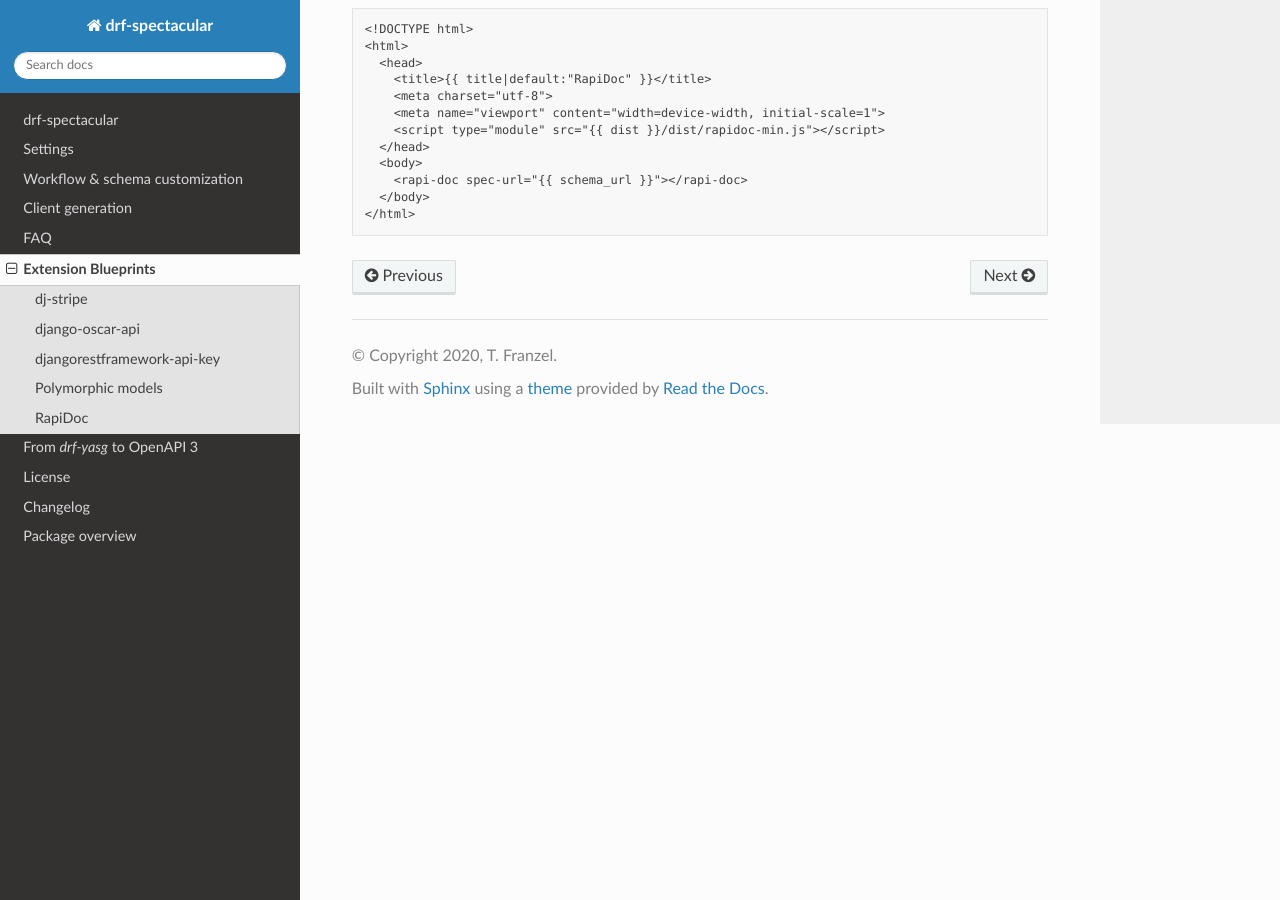
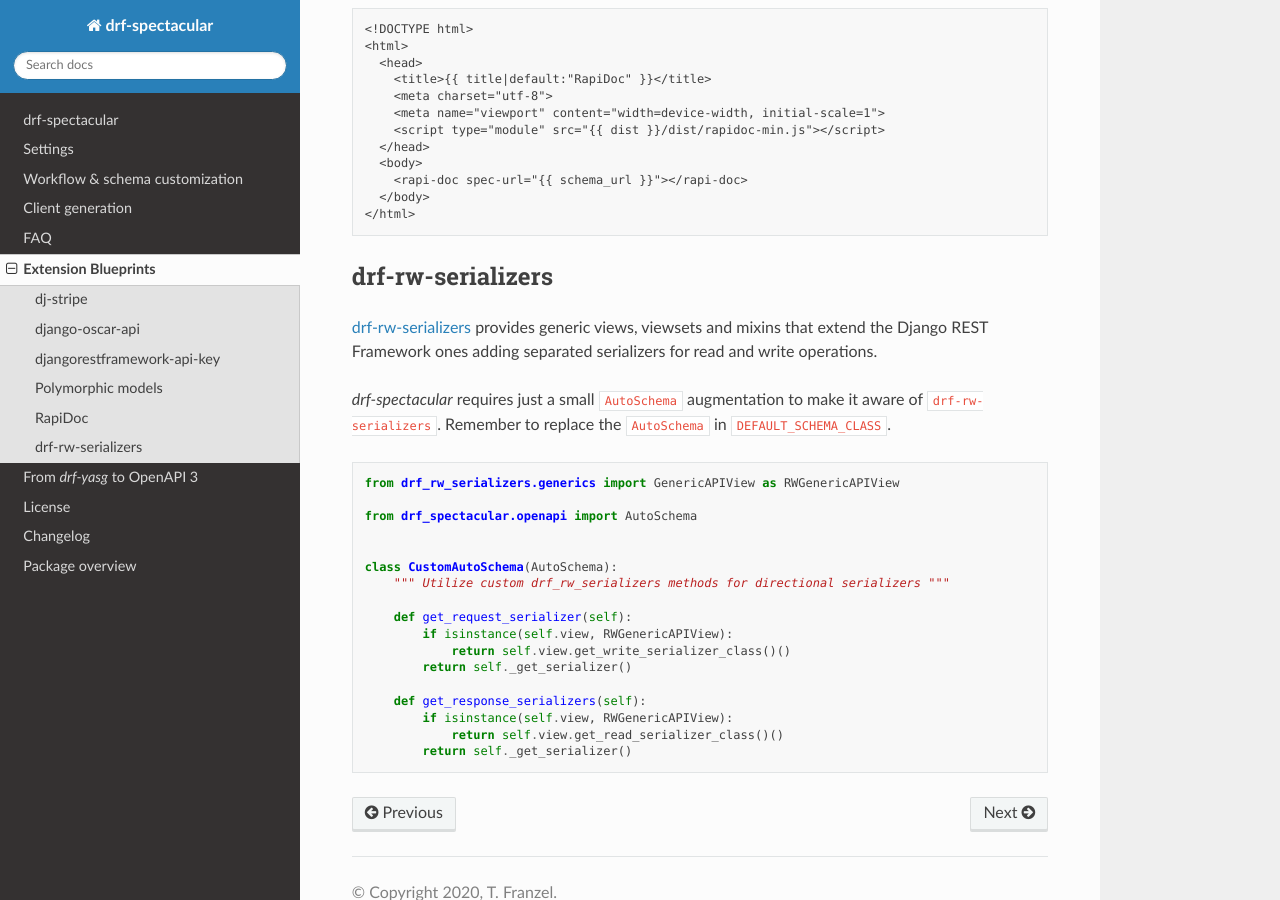
Before and after one commit to tfranzel/drf-spectacular, a Sphinx documentation site: the page built from docs/blueprints.rst, in a window 1280 px wide and 900 px high, scrolled down 6375 px. Built offline with Sphinx 7.4.7 and the Read the Docs theme 2.0.0, drawn with Linux system fonts in a browser that asks for light colours.

Commit message:
add blueprint (closes #448), fix test misnomer

```diff
--- a/docs/blueprints.rst
+++ b/docs/blueprints.rst
@@ -90,3 +90,17 @@
 .. literalinclude:: blueprints/rapidoc.py
 
 .. literalinclude:: blueprints/rapidoc.html
+
+
+drf-rw-serializers
+------------------
+
+`drf-rw-serializers`__ provides generic views, viewsets and mixins that extend the Django REST
+Framework ones adding separated serializers for read and write operations.
+
+`drf-spectacular` requires just a small ``AutoSchema`` augmentation to make it aware of
+``drf-rw-serializers``. Remember to replace the ``AutoSchema`` in ``DEFAULT_SCHEMA_CLASS``.
+
+__ https://github.com/vintasoftware/drf-rw-serializers
+
+.. literalinclude:: blueprints/drf_rw_serializers.py
--- /dev/null
+++ b/docs/blueprints/drf_rw_serializers.py
@@ -0,0 +1,17 @@
+from drf_rw_serializers.generics import GenericAPIView as RWGenericAPIView
+
+from drf_spectacular.openapi import AutoSchema
+
+
+class CustomAutoSchema(AutoSchema):
+    """ Utilize custom drf_rw_serializers methods for directional serializers """
+
+    def get_request_serializer(self):
+        if isinstance(self.view, RWGenericAPIView):
+            return self.view.get_write_serializer_class()()
+        return self._get_serializer()
+
+    def get_response_serializers(self):
+        if isinstance(self.view, RWGenericAPIView):
+            return self.view.get_read_serializer_class()()
+        return self._get_serializer()
```
Also changed, not shown: 2 other files.
